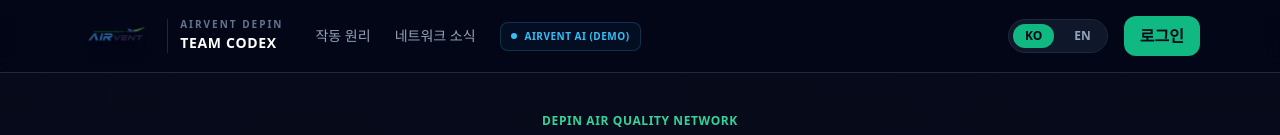
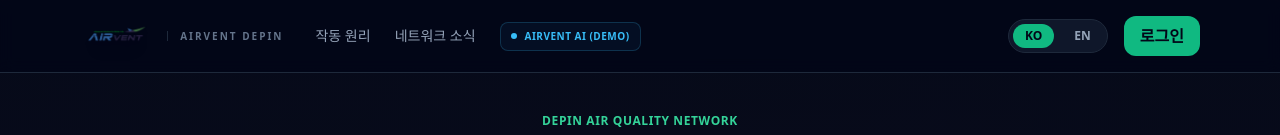
Before and after one commit to yhkdw/Airvent-codex, a React (Vite) app in the folder dashboard/: page / in a window 1280 px wide. Shown: the top 135 px of the page. Built offline with nearby package versions, Linux system fonts and the light colour scheme; what @solana/web3.js would draw is missing.

Commit message:
style: remove Team Codex text and github link from header

```diff
--- a/dashboard/src/pages/LandingPage.tsx
+++ b/dashboard/src/pages/LandingPage.tsx
@@ -222,12 +222,7 @@ export default function LandingPage() {
           <Container>
             <div className="py-4 flex items-center justify-between">
               <div className="flex items-center gap-8">
-                <a
-                  href="https://github.com/yhkdw/airvent-team.git"
-                  target="_blank"
-                  rel="noopener noreferrer"
-                  className="flex items-center gap-3 group transition-transform hover:scale-[1.02]"
-                >
+                <div className="flex items-center gap-3">
                   <div className="h-10 flex items-center">
                     <img
                       src="/airvent-logo-v3.png"
@@ -236,10 +231,9 @@ export default function LandingPage() {
                     />
                   </div>
                   <div className="hidden sm:block border-l border-slate-800 pl-3 ml-1">
-                    <div className="text-[10px] text-slate-500 font-black uppercase tracking-[0.2em] leading-none mb-1">Airvent DePIN</div>
-                    <div className="text-sm font-black text-white uppercase tracking-wider group-hover:text-emerald-400 transition-colors whitespace-nowrap">Team Codex</div>
+                    <div className="text-[10px] text-slate-500 font-black uppercase tracking-[0.2em] leading-none">Airvent DePIN</div>
                   </div>
-                </a>
+                </div>
                 <nav className="hidden md:flex items-center gap-6">
                   <a href="#how-it-works" className="text-sm font-medium text-slate-400 hover:text-emerald-400 transition-colors">{text.howItWorks}</a>
                   <a href="#network-news" className="text-sm font-medium text-slate-400 hover:text-emerald-400 transition-colors">{text.networkNews}</a>
```
